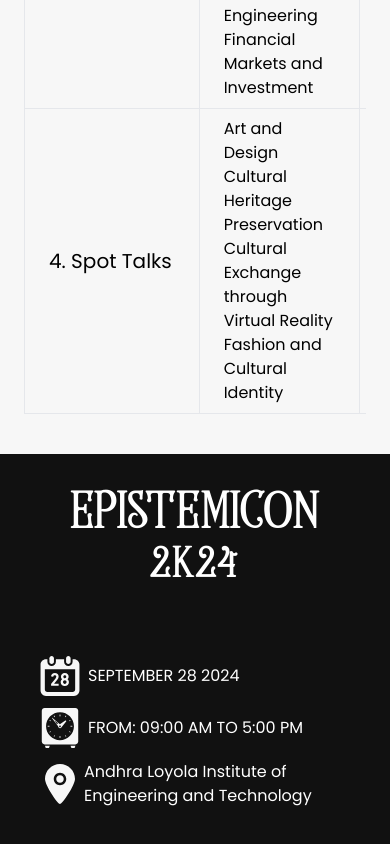
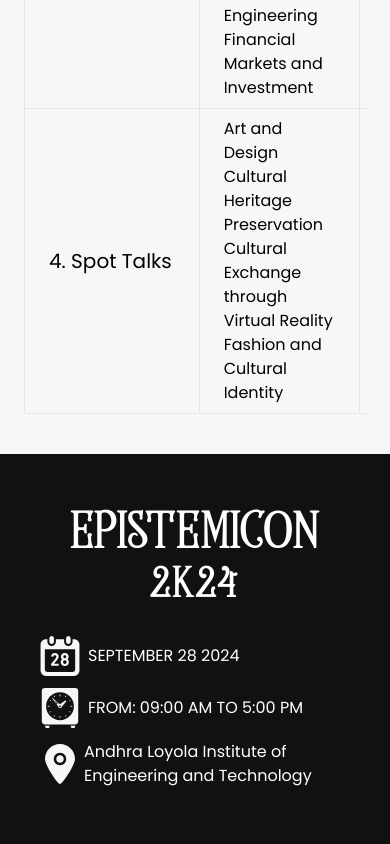
Before and after one commit to VHarsha8/react-portfolio, a React (Create React App) app: page / in a window 390 px wide. Shown: the part 1976-2820 px from the top of the page. Built offline with nearby package versions, Linux system fonts and the light colour scheme.

Commit message:
redesign

```diff
--- a/src/footer.jsx
+++ b/src/footer.jsx
@@ -1,6 +1,6 @@
 function Footer(){
     return(
-        <footer className="w-full h-[400px] px-10 py-6 md:py-0  bg-darkgreybackground md:gap-0 gap-6  md:w-full grid md:grid-cols-2 justify-center items-center ">
+        <footer className="w-full h-[400px] px-10 py-16 md:py-0  bg-darkgreybackground md:gap-0 gap-6  md:w-full grid md:grid-cols-2 justify-center items-center ">
               <div className="grid place-items-center rounded-2xl ">
 
                 <div className="flex flex-col items-center justify-center gap-3 md:justify-start md:items-start">
```
